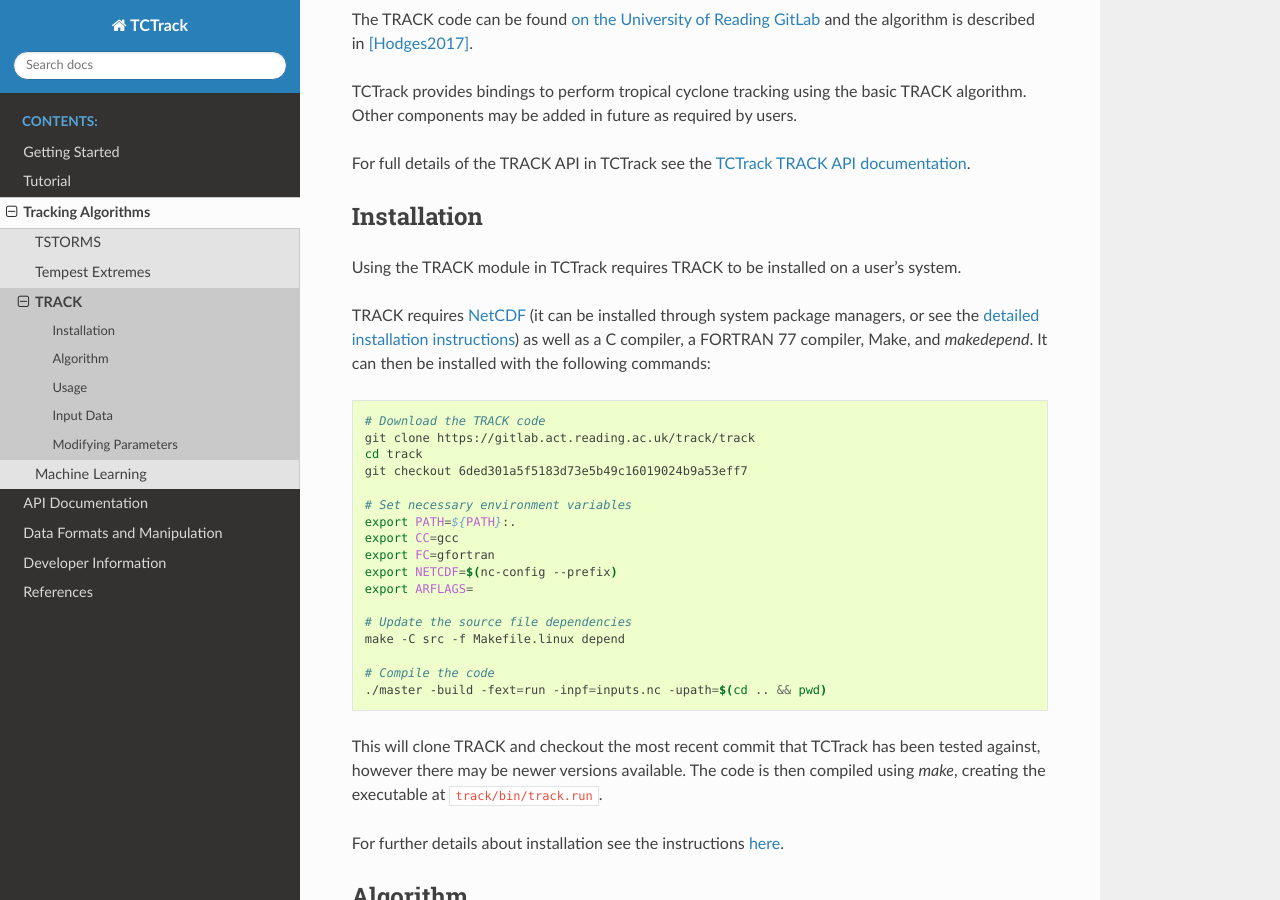
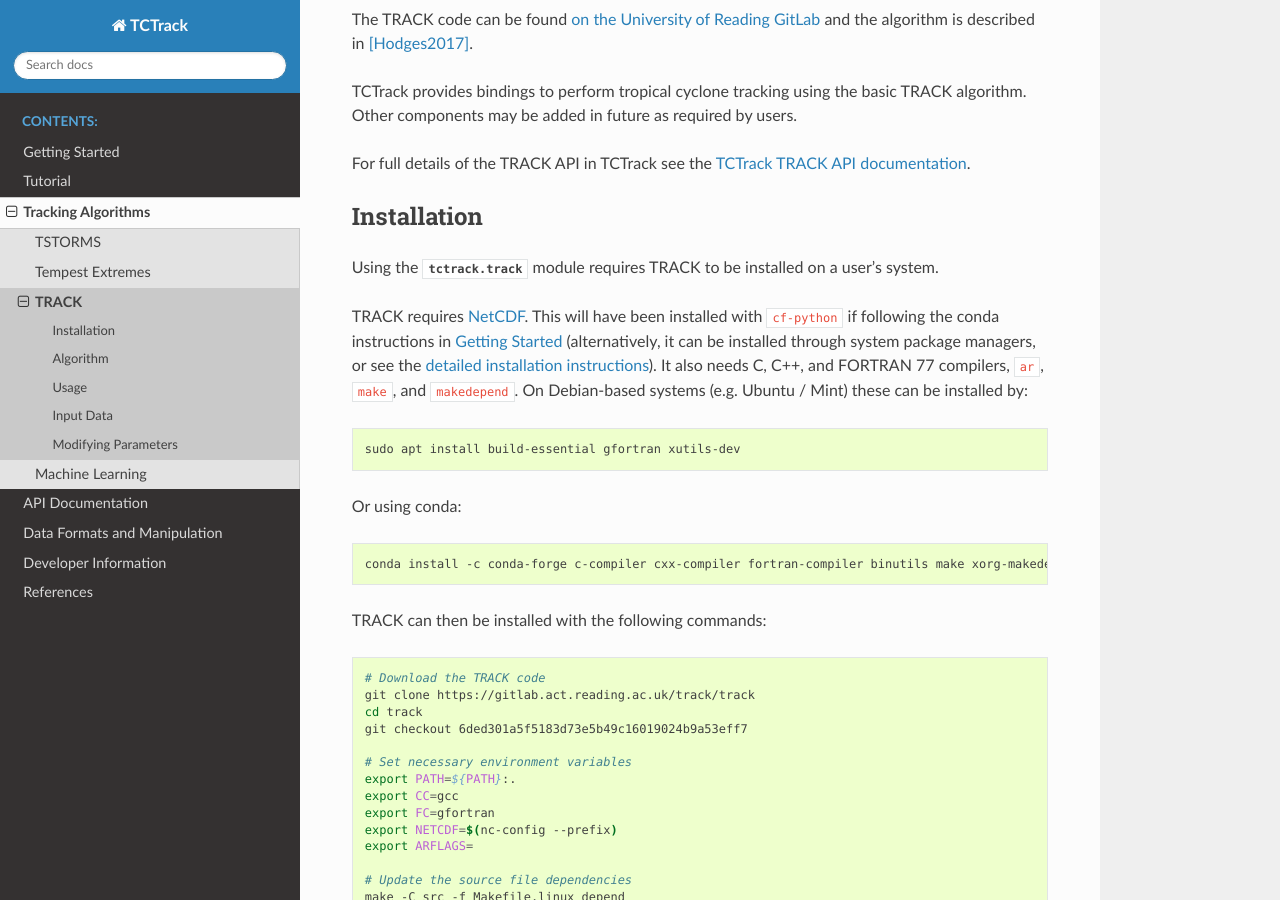
Before and after one commit to Cambridge-ICCS/TCTrack, a Sphinx documentation site: the page built from docs/tracking-algorithms/track.rst, in a window 1280 px wide and 900 px high, scrolled down 373 px. Built offline with Sphinx 7.4.7 and the Read the Docs theme 3.1.0, drawn with Linux system fonts in a browser that asks for light colours; pages that are not in the unit, such as notebooks, are missing from menus.

Commit message:
Update the TRACK dependency information
- Adds C++ and ar to list of dependencies.
- Adds apt and conda installation commands.

```diff
--- a/docs/tracking-algorithms/track.rst
+++ b/docs/tracking-algorithms/track.rst
@@ -33,14 +33,27 @@
 Installation
 ------------
 
-Using the TRACK module in TCTrack requires TRACK to be installed on a user's system.
+Using the :mod:`tctrack.track` module requires TRACK to be installed on a user's system.
 
-TRACK requires `NetCDF <https://www.unidata.ucar.edu/software/netcdf>`_ (it can
-be installed through system package managers, or see the `detailed installation
-instructions
-<https://docs.unidata.ucar.edu/nug/current/getting_and_building_netcdf.html>`_)
-as well as a C compiler, a FORTRAN 77 compiler, Make, and `makedepend`. It can
-then be installed with the following commands:
+TRACK requires `NetCDF <https://www.unidata.ucar.edu/software/netcdf>`_. This will have
+been installed with ``cf-python`` if following the conda instructions in
+:doc:`../getting-started/index` (alternatively, it can be installed through system
+package managers, or see the `detailed installation instructions
+<https://docs.unidata.ucar.edu/nug/current/getting_and_building_netcdf.html>`_).
+It also needs C, C++, and FORTRAN 77 compilers, ``ar``, ``make``, and ``makedepend``.
+On Debian-based systems (e.g. Ubuntu / Mint) these can be installed by:
+
+.. code-block:: bash
+
+   sudo apt install build-essential gfortran xutils-dev
+
+Or using conda:
+
+.. code-block:: bash
+
+   conda install -c conda-forge c-compiler cxx-compiler fortran-compiler binutils make xorg-makedepend
+
+TRACK can then be installed with the following commands:
 
 .. code-block:: bash
 
@@ -64,7 +77,7 @@
 
 This will clone TRACK and checkout the most recent commit that TCTrack has been tested
 against, however there may be newer versions available. The code is then compiled using
-`make`, creating the executable at ``track/bin/track.run``.
+``make``, creating the executable at ``track/bin/track.run``.
 
 For further details about installation see the instructions `here
 <https://gitlab.act.reading.ac.uk/track/track/-/blob/master/INSTALL>`_.
```
